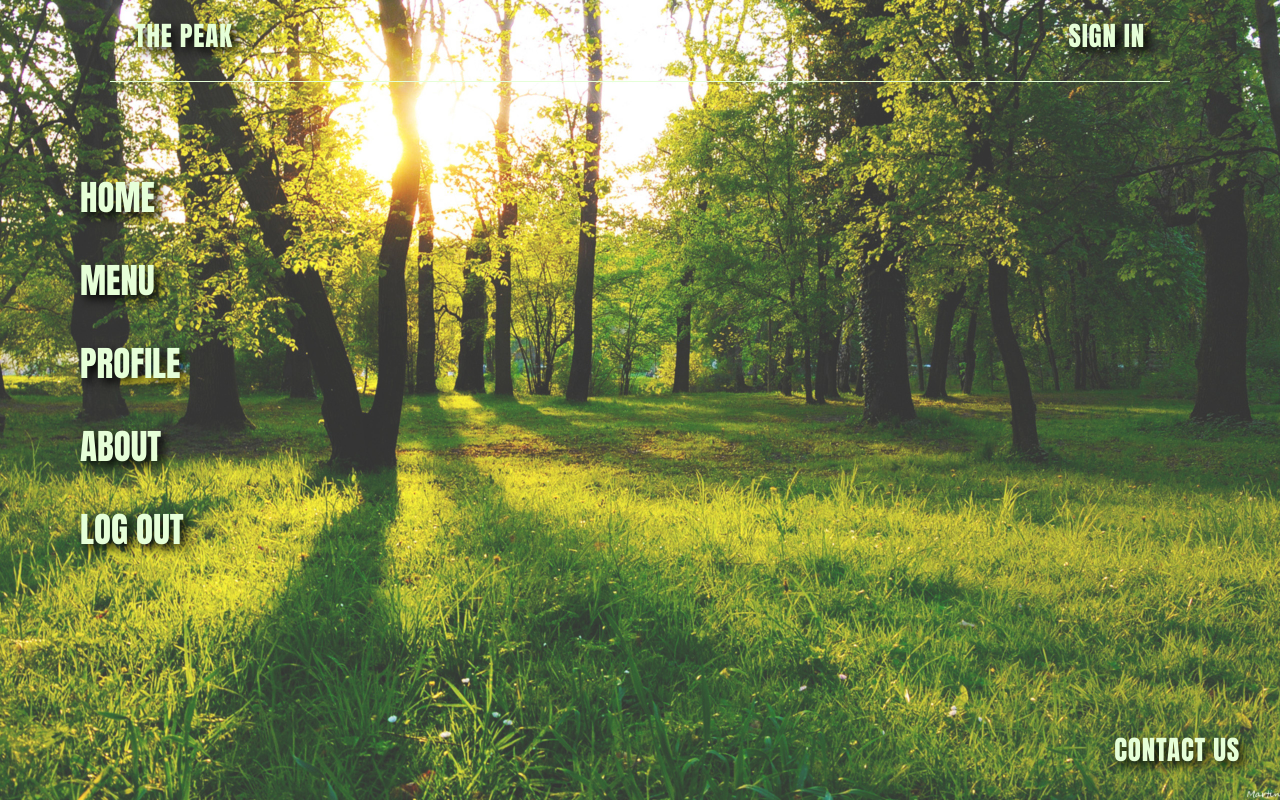
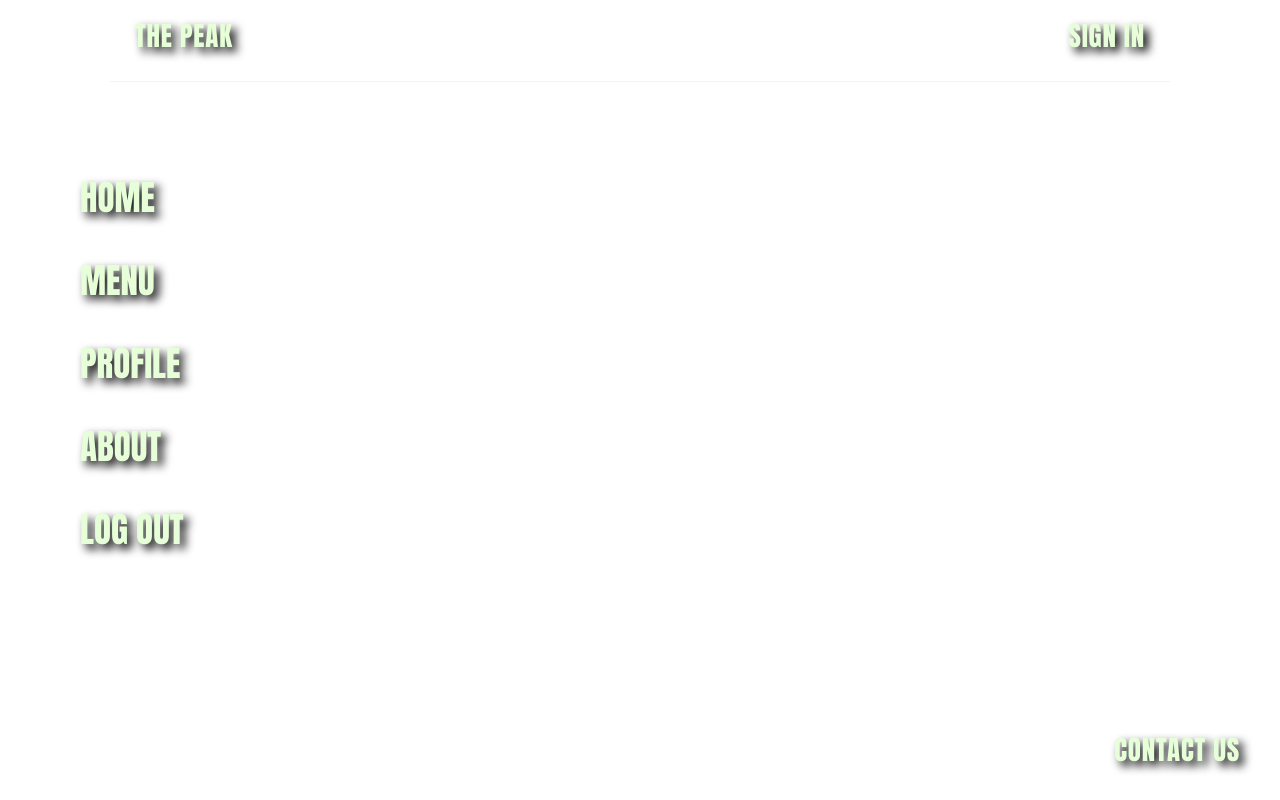
Before and after one commit to AlyEldeen39/thepeak, a PHP site: page / in a window 1280 px wide. Run offline with PHP 8.4, Linux system fonts and the light colour scheme.

Commit message:
Update main.css

```diff
--- a/assets/main.css
+++ b/assets/main.css
@@ -50,7 +50,7 @@ body {
   font-family: "Impact", "Segoe UI", Tahoma, Geneva, Verdana, sans-serif;
   font-size: 30px;
   font-weight: 100;
-  background-image: url("/assets/nature.jpg");
+  /* background-image: url("/assets/nature.jpg"); */
   background-size: cover;
   background-position: center;
   background-repeat: no-repeat;
```
